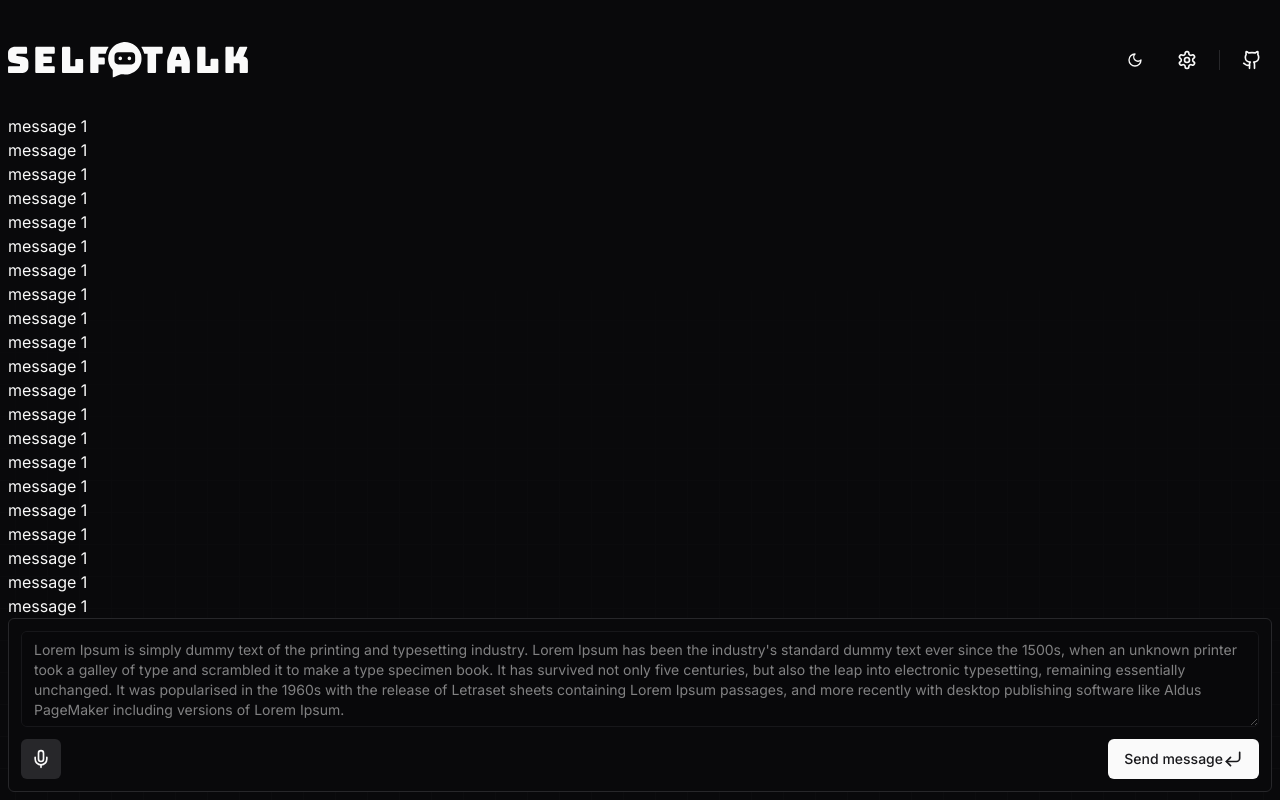
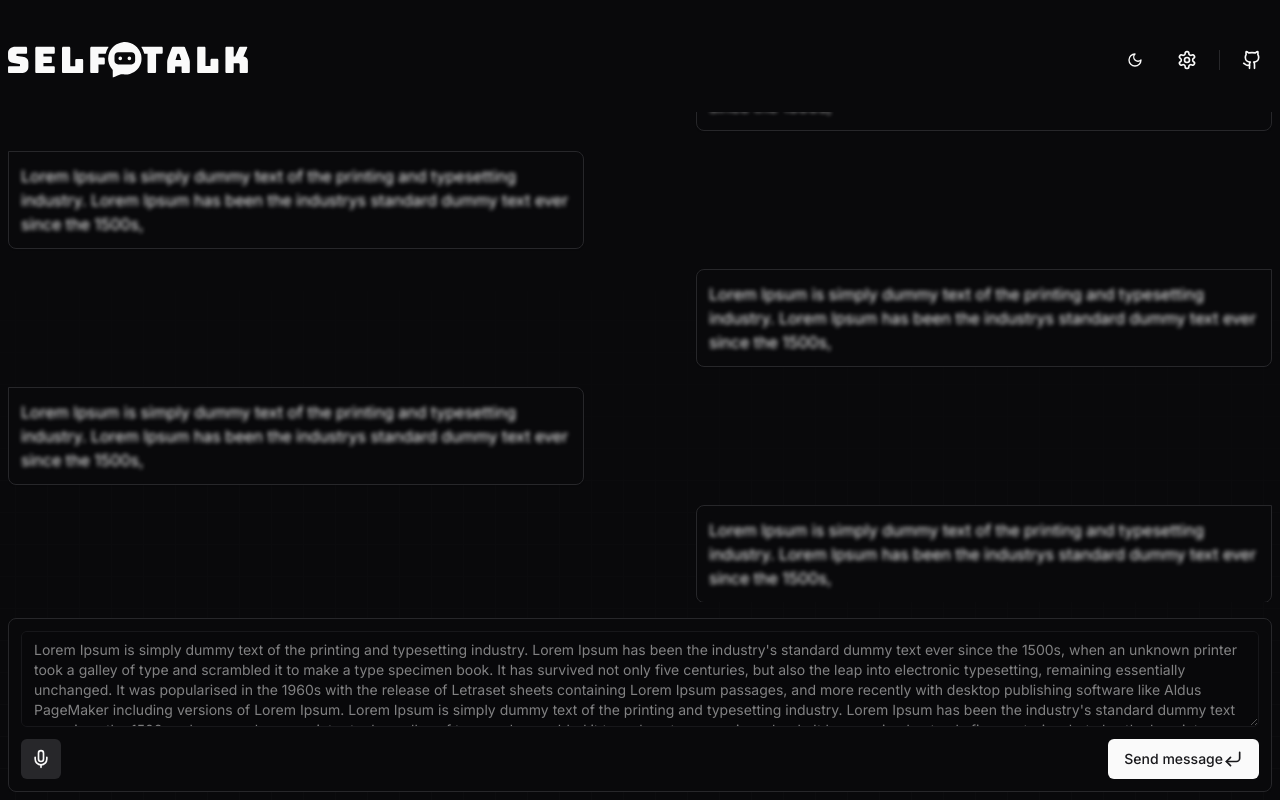
Before and after one commit to matheusTA/self-talk, a Next.js app: page /chat in a window 1280 px wide. Built offline with nearby package versions, Linux system fonts and the light colour scheme.

Commit message:
feat: styling message list and balloon

```diff
--- a/src/app/chat/components/message-balloon.tsx
+++ b/src/app/chat/components/message-balloon.tsx
@@ -1,3 +1,22 @@
-export default function MessageBalloon() {
-  return <div>message 1</div>;
+import { Card, CardContent } from "@/components/ui/card";
+
+interface MessageBalloonProps {
+  owner: "user" | "bot";
 }
+
+export default function MessageBalloon({ owner }: MessageBalloonProps) {
+  return (
+    <Card
+      data-owner={owner}
+      className="max-w-xl data-[owner=bot]:mr-auto data-[owner=user]:ml-auto data-[owner=bot]:rounded-tl-none data-[owner=user]:rounded-tr-none"
+    >
+      <CardContent className="p-3">
+        <p className="blur-[2px]">
+          Lorem Ipsum is simply dummy text of the printing and typesetting
+          industry. Lorem Ipsum has been the industrys standard dummy text ever
+          since the 1500s,
+        </p>
+      </CardContent>
+    </Card>
+  );
+}
--- a/src/app/chat/components/message-list.tsx
+++ b/src/app/chat/components/message-list.tsx
@@ -14,47 +14,88 @@ export default function MessageList() {
   });
 
   return (
-    <div className="flex size-full flex-col overflow-y-scroll" ref={listRef}>
-      <MessageBalloon />
-      <MessageBalloon />
-      <MessageBalloon />
-      <MessageBalloon />
-      <MessageBalloon />
-      <MessageBalloon />
-      <MessageBalloon />
-      <MessageBalloon />
-      <MessageBalloon />
-      <MessageBalloon />
-      <MessageBalloon />
-      <MessageBalloon />
-      <MessageBalloon />
-      <MessageBalloon />
-      <MessageBalloon />
-      <MessageBalloon />
-      <MessageBalloon />
-      <MessageBalloon />
-      <MessageBalloon />
-      <MessageBalloon />
-      <MessageBalloon />
-      <MessageBalloon />
-      <MessageBalloon />
-      <MessageBalloon />
-      <MessageBalloon />
-      <MessageBalloon />
-      <MessageBalloon />
-      <MessageBalloon />
-      <MessageBalloon />
-      <MessageBalloon />
-      <MessageBalloon />
-      <MessageBalloon />
-      <MessageBalloon />
-      <MessageBalloon />
-      <MessageBalloon />
-      <MessageBalloon />
-      <MessageBalloon />
-      <MessageBalloon />
-      <MessageBalloon />
-      <MessageBalloon />
+    <div
+      className="mb-4 flex size-full flex-col gap-5 overflow-y-scroll pb-0"
+      ref={listRef}
+    >
+      <MessageBalloon owner="bot" />
+      <MessageBalloon owner="user" />
+      <MessageBalloon owner="bot" />
+      <MessageBalloon owner="user" />
+      <MessageBalloon owner="bot" />
+      <MessageBalloon owner="user" />
+      <MessageBalloon owner="bot" />
+      <MessageBalloon owner="user" />
+      <MessageBalloon owner="bot" />
+      <MessageBalloon owner="user" />
+      <MessageBalloon owner="bot" />
+      <MessageBalloon owner="user" />
+      <MessageBalloon owner="bot" />
+      <MessageBalloon owner="user" />
+      <MessageBalloon owner="bot" />
+      <MessageBalloon owner="user" />
+      <MessageBalloon owner="bot" />
+      <MessageBalloon owner="user" />
+      <MessageBalloon owner="bot" />
+      <MessageBalloon owner="user" />
+      <MessageBalloon owner="bot" />
+      <MessageBalloon owner="user" />
+      <MessageBalloon owner="bot" />
+      <MessageBalloon owner="user" />
+      <MessageBalloon owner="bot" />
+      <MessageBalloon owner="user" />
+      <MessageBalloon owner="bot" />
+      <MessageBalloon owner="user" />
+      <MessageBalloon owner="bot" />
+      <MessageBalloon owner="user" />
+      <MessageBalloon owner="bot" />
+      <MessageBalloon owner="user" />
+      <MessageBalloon owner="bot" />
+      <MessageBalloon owner="user" />
+      <MessageBalloon owner="bot" />
+      <MessageBalloon owner="user" />
+      <MessageBalloon owner="bot" />
+      <MessageBalloon owner="user" />
+      <MessageBalloon owner="bot" />
+      <MessageBalloon owner="user" />
+      <MessageBalloon owner="bot" />
+      <MessageBalloon owner="user" />
+      <MessageBalloon owner="bot" />
+      <MessageBalloon owner="user" />
+      <MessageBalloon owner="bot" />
+      <MessageBalloon owner="user" />
+      <MessageBalloon owner="bot" />
+      <MessageBalloon owner="user" />
+      <MessageBalloon owner="bot" />
+      <MessageBalloon owner="user" />
+      <MessageBalloon owner="bot" />
+      <MessageBalloon owner="user" />
+      <MessageBalloon owner="bot" />
+      <MessageBalloon owner="user" />
+      <MessageBalloon owner="bot" />
+      <MessageBalloon owner="user" />
+      <MessageBalloon owner="bot" />
+      <MessageBalloon owner="user" />
+      <MessageBalloon owner="bot" />
+      <MessageBalloon owner="user" />
+      <MessageBalloon owner="bot" />
+      <MessageBalloon owner="user" />
+      <MessageBalloon owner="bot" />
+      <MessageBalloon owner="user" />
+      <MessageBalloon owner="bot" />
+      <MessageBalloon owner="user" />
+      <MessageBalloon owner="bot" />
+      <MessageBalloon owner="user" />
+      <MessageBalloon owner="bot" />
+      <MessageBalloon owner="user" />
+      <MessageBalloon owner="bot" />
+      <MessageBalloon owner="user" />
+      <MessageBalloon owner="bot" />
+      <MessageBalloon owner="user" />
+      <MessageBalloon owner="bot" />
+      <MessageBalloon owner="user" />
+      <MessageBalloon owner="bot" />
+      <MessageBalloon owner="user" />
     </div>
   );
 }
--- a/src/app/chat/components/speech-recognition-form.tsx
+++ b/src/app/chat/components/speech-recognition-form.tsx
@@ -1,20 +1,22 @@
 import { CornerDownLeft, Mic } from "lucide-react";
 
 import { Button } from "@/components/ui/button";
+import { Card, CardContent, CardFooter } from "@/components/ui/card";
 import { Textarea } from "@/components/ui/textarea";
 
 export default function SpeechRecognitionForm() {
   return (
-    <div className="w-full space-y-3 rounded-md border bg-white p-3 dark:bg-zinc-950">
+    <Card>
+      <CardContent className="p-3">
         <Textarea
           className="max-h-24"
           placeholder="Speech recognition"
           disabled
           rows={4}
-        value="Lorem Ipsum is simply dummy text of the printing and typesetting industry. Lorem Ipsum has been the industry's standard dummy text ever since the 1500s, when an unknown printer took a galley of type and scrambled it to make a type specimen book. It has survived not only five centuries, but also the leap into electronic typesetting, remaining essentially unchanged. It was popularised in the 1960s with the release of Letraset sheets containing Lorem Ipsum passages, and more recently with desktop publishing software like Aldus PageMaker including versions of Lorem Ipsum."
+          value="Lorem Ipsum is simply dummy text of the printing and typesetting industry. Lorem Ipsum has been the industry's standard dummy text ever since the 1500s, when an unknown printer took a galley of type and scrambled it to make a type specimen book. It has survived not only five centuries, but also the leap into electronic typesetting, remaining essentially unchanged. It was popularised in the 1960s with the release of Letraset sheets containing Lorem Ipsum passages, and more recently with desktop publishing software like Aldus PageMaker including versions of Lorem Ipsum. Lorem Ipsum is simply dummy text of the printing and typesetting industry. Lorem Ipsum has been the industry's standard dummy text ever since the 1500s, when an unknown printer took a galley of type and scrambled it to make a type specimen book. It has survived not only five centuries, but also the leap into electronic typesetting, remaining essentially unchanged. It was popularised in the 1960s with the release of Letraset sheets containing Lorem Ipsum passages, and more recently with desktop publishing software like Aldus PageMaker including versions of Lorem Ipsum."
         />
-
-      <div className="flex items-center justify-between">
+      </CardContent>
+      <CardFooter className="flex items-center justify-between p-3 pt-0">
         <Button size="icon" variant="secondary">
           <Mic className="size-5" />
         </Button>
@@ -23,7 +25,7 @@ export default function SpeechRecognitionForm() {
           Send message
           <CornerDownLeft className="size-5" />
         </Button>
-      </div>
-    </div>
+      </CardFooter>
+    </Card>
   );
 }
```
Lines whose indentation alone changed are shown as unchanged.
